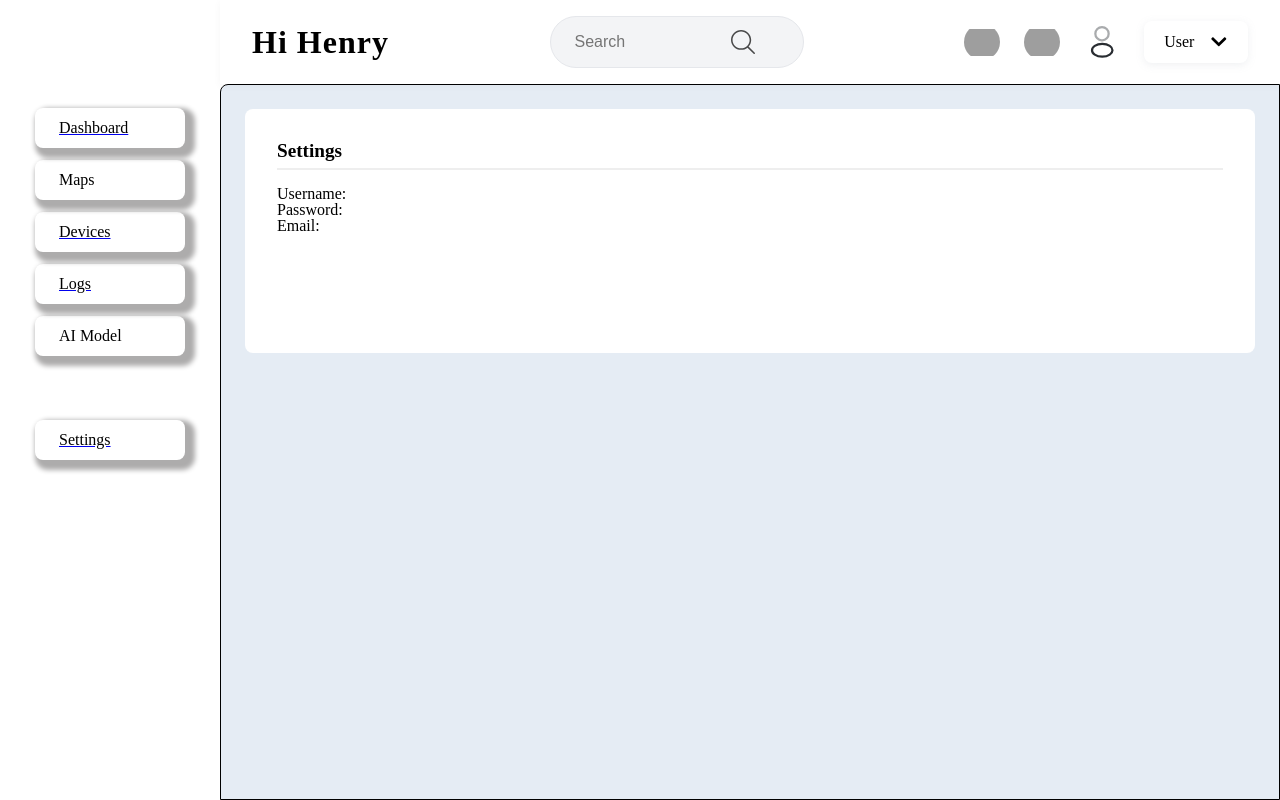
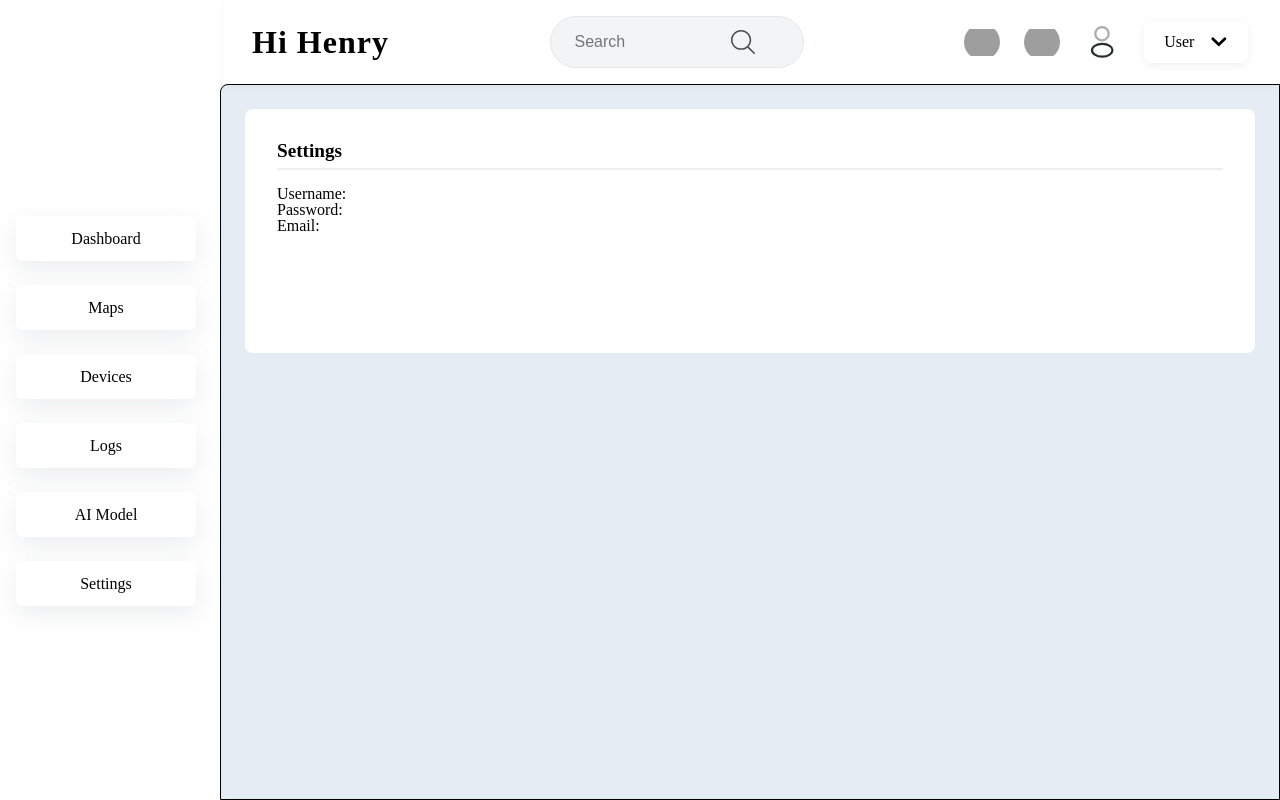
Before and after one commit to hreid1/COMP3000-LoRaWAN, a React (Vite) app in the folder sourcecode/my-app/: page /settings in a window 1280 px wide. Shown: the top 800 px of the page. Built offline with nearby package versions, Linux system fonts and the light colour scheme; grey boxes are pictures that could not be loaded.

Commit message:
modified css of sidenavbar to match changes to topnavbar

```diff
--- a/sourcecode/my-app/src/components/navbar/SideNavbar.css
+++ b/sourcecode/my-app/src/components/navbar/SideNavbar.css
@@ -1,31 +1,45 @@
 .sideNavbar {
     display: flex;
+    align-items: flex-start;
+    justify-content: space-between;
+    padding: 1rem 1rem;
+    background-color: #fff;
+    box-shadow: 0 2px 8px rgba(0,0,0,0.04);
+    position: sticky;
+    top: 0;
+    z-index: 11000;
+}
+
+.sideNavbarItems {
+    display: flex;
     flex-direction: column;
-    align-items: center;
-    padding: 1rem;
-    padding-top: 6rem;
+    gap: 1.5rem;
+    list-style: none;
+    padding-top: 200px;
+    margin: 0;
+    text-decoration: none;
 }
 
 .sideNavbarItem {
-    margin: 0.75rem;
-    border-radius: 8px;
-    padding: 0.75rem 1.5rem;
-    font-size: 1rem;
+    min-width: 180px;
+    min-height: 45px;
+    display: flex;
+    justify-content: center;
+    align-items: center;
     cursor: pointer;
-    width: 150px;
-    box-sizing: border-box;
-    box-shadow: 5px 5px 5px 5px rgb(173, 172, 172);
-    color: #000000;
+    transition: color 0.2s;
+    text-decoration: none;
+    background-color: #fff;
+    box-shadow: 0 8px 24px rgba(149, 157, 165, 0.18);
+    color: black;
+    border-radius: 0.4rem;
+}
+
+.sideNavbarItem:hover,
+.sideNavbarItem:focus {
+    box-shadow: 0 0 0 2px #2563eb33;
+}
+
+.Link {
     text-decoration: none;
 }
-
-.sideNavbarItem:hover {
-    font-weight: bold;
-    text-decoration: underline;
-    color: blue;
-    box-shadow: 5px 5px 5px 5px blue;
-}
-
-#Settings {
-    margin-top: 4rem;
-}
--- a/sourcecode/my-app/src/components/navbar/SideNavbar.jsx
+++ b/sourcecode/my-app/src/components/navbar/SideNavbar.jsx
@@ -12,18 +12,18 @@ const SideNavbar = () => {
   return (
     <nav className="sideNavbar">
       <ul className='sideNavbarItems'>
-        <Link to ="/dashboard">
+        <Link to ="/dashboard" className='Link'>
           <li className="sideNavbarItem">Dashboard</li>
         </Link>
         <li className="sideNavbarItem">Maps</li>
-        <Link to="/devices">
+        <Link to="/devices" className='Link'>
           <li className="sideNavbarItem">Devices</li>
         </Link>
-        <Link to ="/logs">
+        <Link to ="/logs" className="Link">
           <li className="sideNavbarItem">Logs</li>
         </Link>
         <li className="sideNavbarItem">AI Model</li>
-        <Link to="/settings">
+        <Link to="/settings" className="Link">
           <li className="sideNavbarItem" id='Settings'>Settings</li>
         </Link>
       </ul>
```
